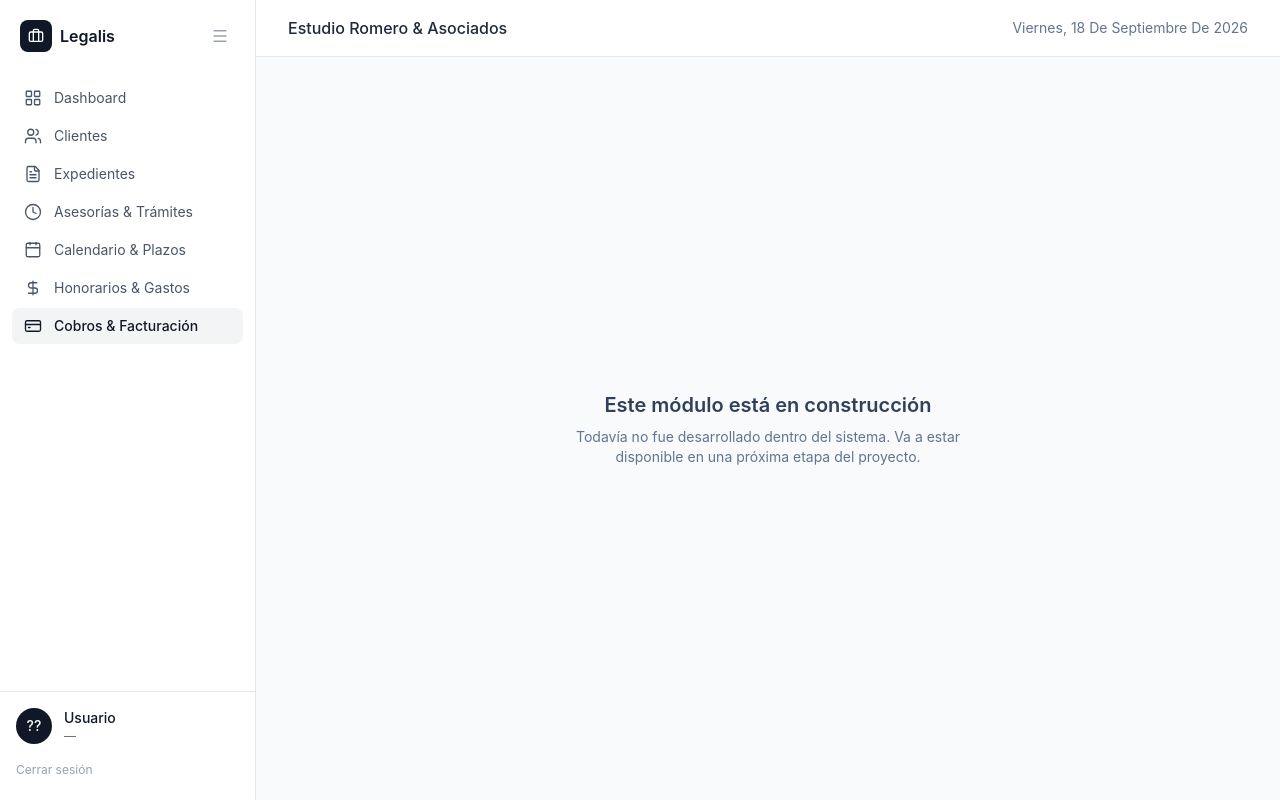
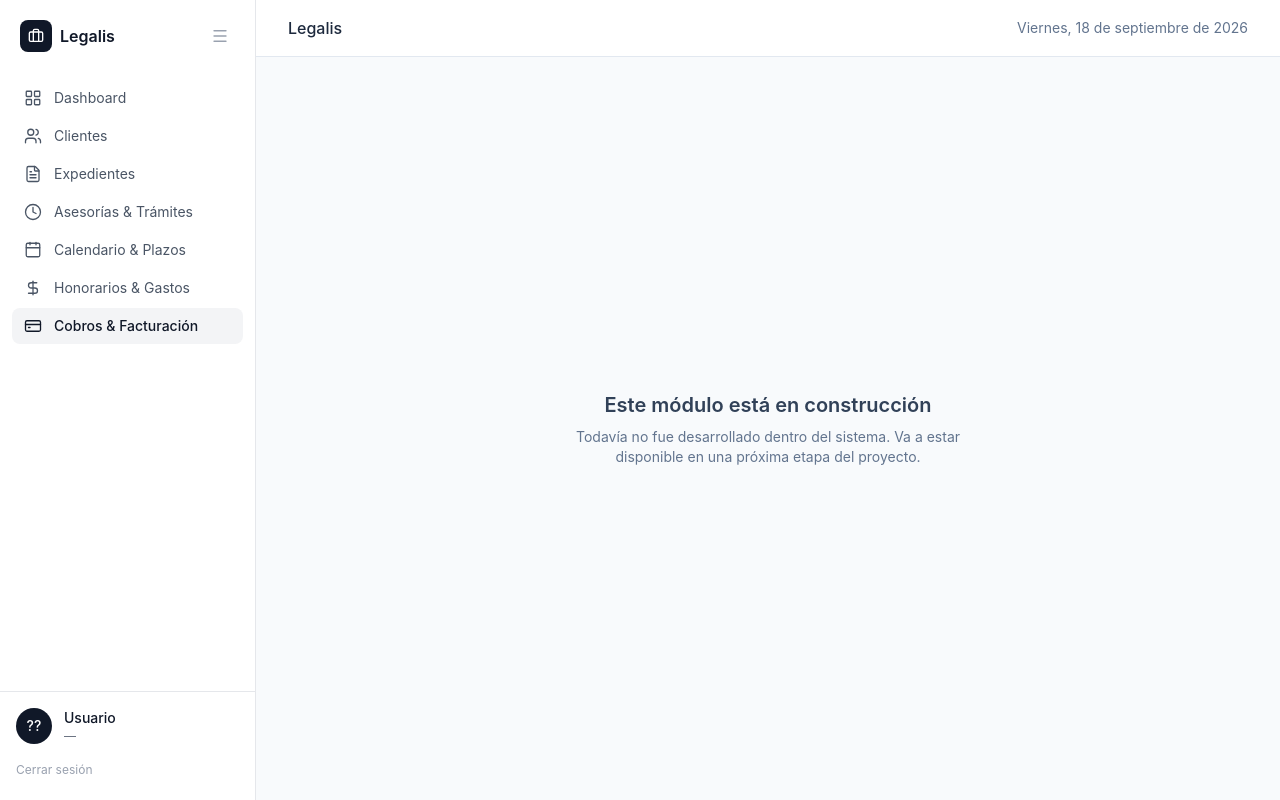
Before and after one commit to pollyvaughn/Legalis, a React app in the folder frontend/: page /cobros in a window 1280 px wide. Built offline with nearby package versions, Linux system fonts and the light colour scheme; sample sign-in values are in the browser's storage; the HTML template or start-up script is replaced by a standard one.

Commit message:
Arreglo de capitalizacion de fecha

```diff
--- a/frontend/src/components/layout/AppLayout.jsx
+++ b/frontend/src/components/layout/AppLayout.jsx
@@ -10,14 +10,17 @@
 
 import Sidebar from "./Sidebar";
 
-// Formatea la fecha actual en español, ej: "miércoles, 17 de septiembre de 2026"
+// Formatea la fecha actual en español, ej: "Miércoles, 17 de septiembre de 2026"
 function fechaHoyFormateada() {
-  return new Date().toLocaleDateString("es-PY", {
+  const fecha = new Date().toLocaleDateString("es-PY", {
     weekday: "long",
     day: "numeric",
     month: "long",
     year: "numeric",
   });
+  // Solo el día (primer carácter); no usar className "capitalize"
+  // porque también capitaliza "de" y el mes.
+  return fecha.charAt(0).toUpperCase() + fecha.slice(1);
 }
 
 export default function AppLayout({ children }) {
@@ -29,9 +32,9 @@ export default function AppLayout({ children }) {
         {/* --- Header superior --- */}
         <header className="flex items-center justify-between border-b border-slate-200 bg-white px-8 py-4">
           <h2 className="text-base font-medium text-slate-800">
-            Estudio Romero & Asociados {/* placeholder Figma, sin dato real todavía */}
+            Legalis
           </h2>
-          <span className="text-sm text-slate-500 capitalize">
+          <span className="text-sm text-slate-500">
             {fechaHoyFormateada()}
           </span>
         </header>
```
